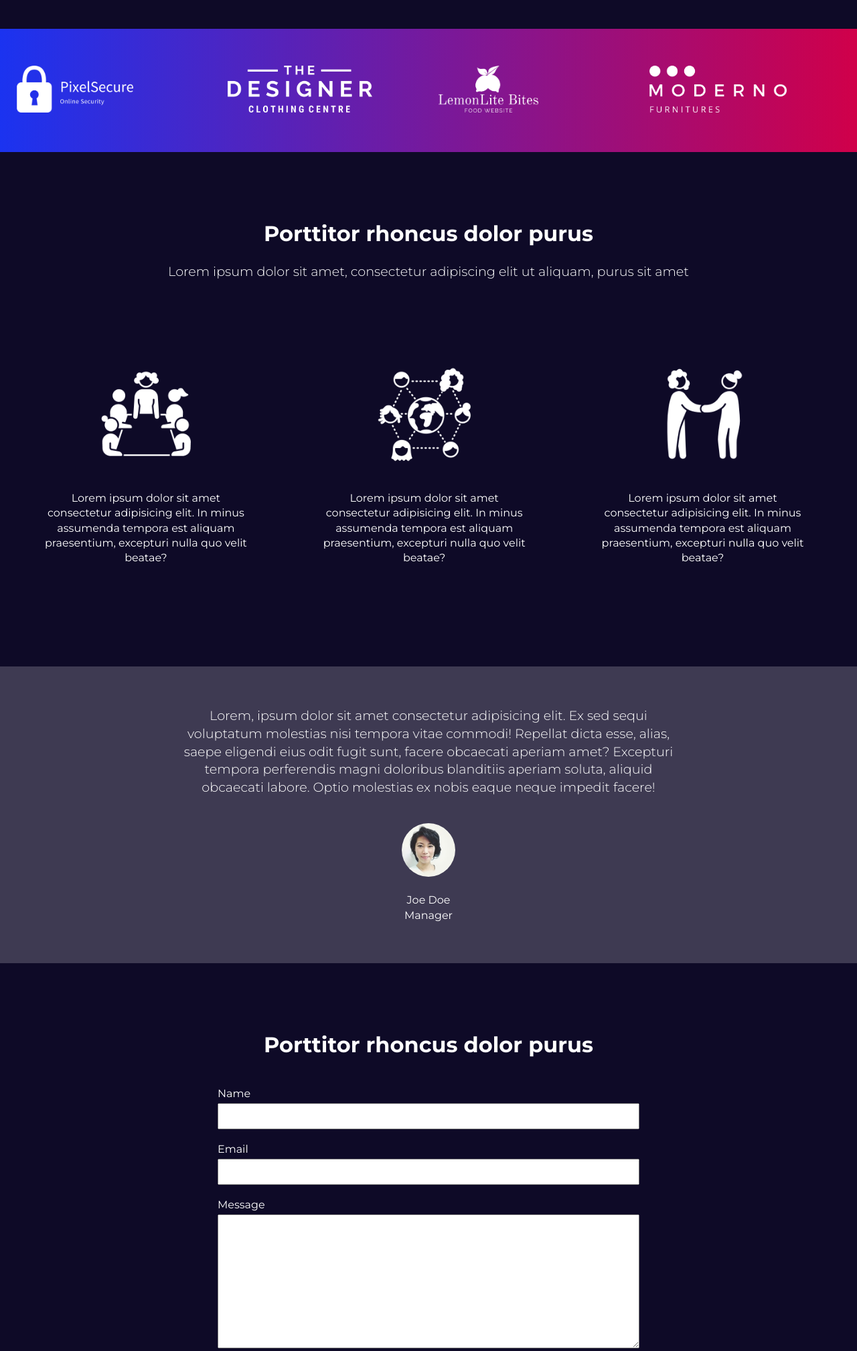
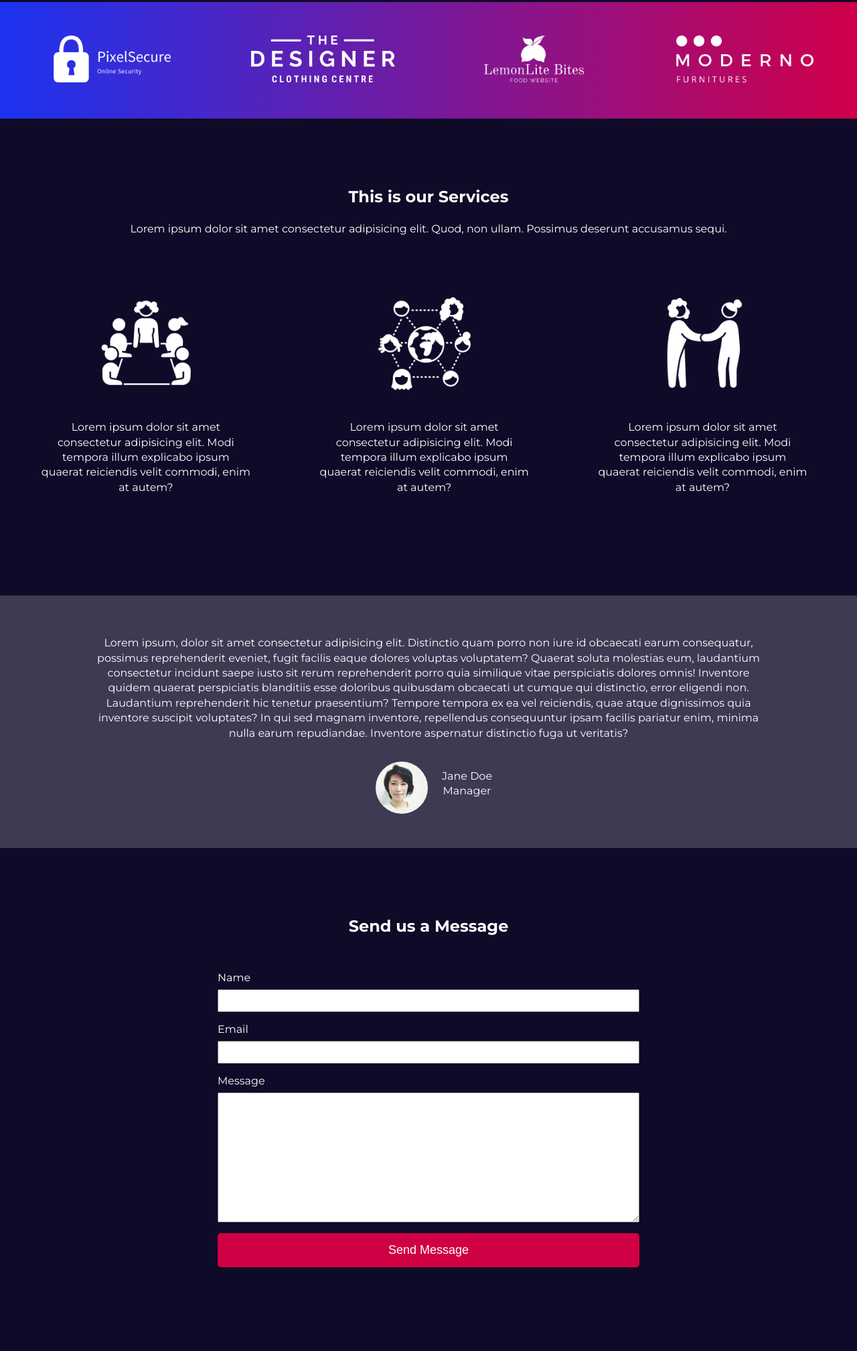
Before and after one commit to irimaya/103-gradients, a plain HTML site: page index.html in a window 1280 px wide. Shown: the part 783-2800 px from the top of the page at 67% size. Drawn offline with Linux system fonts and the light colour scheme.

Commit message:
updated html and css

```diff
--- a/css/mobile.css
+++ /dev/null
@@ -1,70 +0,0 @@
-/* Main Styling */
-h4 { font-size: 1.75rem; }
-
-/* Utility Classes */
-.pt-1 { padding-top: 10px;}
-.pb-1 { padding-bottom: 10px;}
-.pt-2 { padding-top: 20px;}
-.pb-2 { padding-bottom: 20px;}
-.pt-3 { padding-top: 30px;}
-.pb-3 { padding-bottom: 30px;}
-.pt-5 { padding-top: 50px;}
-.pb-5 { padding-bottom: 50px;}
-
-/* Nav */
-#navbar {
-  text-align: center;
-}
-
-#navbar .logo {
-  float: none;
-}
-
-#navbar ul {
-  float: none;
-}
-
-#navbar ul li {
-  float: none;
-}
-
-#navbar ul li a {
-  padding: 10px;
-}
-
-/* Showcase */
-#showcase img {
-  width: 80%;
-}
-
-#showcase p {
-  width: 100%;
-}
-
-/* Clients */
-#clients {
-  text-align: center;
-}
-
-.client-box {
-  float: none;
-  width: 100%;
-  padding-bottom: 10px;
-}
-
-/* Services */
-.service-box {
-  float: none;
-  width: 100%;
-  padding: 30px;
-}
-
-#testimonial p {
-  width: 90%;
-}
-
-/* Contact */
-#contact-form form {
-  width: 80%;
-  /* margin: 0 auto; */
-}
--- a/css/style.css
+++ b/css/style.css
@@ -1,9 +1,9 @@
-@import url('https://fonts.googleapis.com/css2?family=Montserrat:wght@200;300;400;700;900&display=swap');
+@import url('https://fonts.googleapis.com/css2?family=Montserrat:wght@100;200;300;400;600;700;800;900&display=swap');
 
 /* Reset */
 * {
+  padding: 0;
   margin: 0;
-  padding: 0;
   box-sizing: border-box;
 }
 
@@ -22,7 +22,7 @@ html {
 h1 { font-size: 2.5rem; }
 h2 { font-size: 2rem; }
 h3 { font-size: 1.75rem; }
-h4 { font-size: 2rem; }
+h4 { font-size: 1.5rem; }
 h5 { font-size: 1.25rem; }
 h6 { font-size: 1rem; }
 
@@ -51,73 +51,48 @@ a {
 
 .large {
   font-size: 1.2rem;
-  font-weight: 300;
 }
 
 .btn {
   display: inline-block;
   font-size: 18px;
   padding: 13px 20px;
-  cursor: pointer;
 }
 
 .btn-red {
-  background: #D0004A;
-  color: #ffffff;
-  border: 2px solid #D0004A;
+  background: #d00044;
+  color: #fff;
+  border: 2px solid #d00044;
   border-radius: 5px;
 }
 
-.btn-w100 {
-  width: 180px;
-  text-align: center;
+form label {
+  display: inline-block;
+  margin-bottom: 0.5rem;
 }
 
-.btn-red:hover {
-  background: #fff;
-  color: #D0004A;
-  border: 2px solid #D0004A;
+form .form-group {
+  margin-bottom: 1rem;
 }
 
-.pt-1 { padding-top: 20px;}
-.pb-1 { padding-bottom: 20px;}
-.pt-2 { padding-top: 40px;}
-.pb-2 { padding-bottom: 40px;}
-.pt-3 { padding-top: 60px;}
-.pb-3 { padding-bottom: 60px;}
-.pt-5 { padding-top: 100px;}
-.pb-5 { padding-bottom: 100px;}
-
-#contact-form .form-group{
-  margin-bottom: 20px;
-}
-
-#contact-form label {
+form .form-control {
   display: block;
-  margin-bottom: 5px;
-}
-
-#contact-form input,
-#contact-form textarea {
   width: 100%;
-  padding: 10px;
-}
-
-#contact-form textarea {
-  height: 200px;
-}
-
-#contact-form button {
-  width: 100%;
+  padding: .375rem .7rem;
+  font-size: 1rem;
 }
 
 /* Nav */
+#navbar{
+  overflow: auto;
+  padding-top: 20px;
+  padding-bottom: 20px;
+}
+
 #navbar .logo {
   float: left;
-  padding-top: 15px;
-  font-size: 1.5rem;
-  text-transform: uppercase;
-  font-weight: 900;
+  padding-top: 16px;
+  font-size: 25px;
 }
 
 #navbar ul {
@@ -138,6 +113,8 @@ a {
 /* Showcase */
 #showcase {
   text-align: center;
+  padding-top: 100px;
+  padding-bottom: 100px;
 }
 
 #showcase img {
@@ -147,26 +124,40 @@ a {
 #showcase p {
   width: 50%;
   margin: 0 auto;
+  padding-top: 40px;
+  padding-bottom: 40px;
+}
+
+#showcase a{
+  width: 180px;
 }
 
 /* Clients */
 #clients {
-  background-image: linear-gradient(to right, #1B33F0 , #D0004A);;
+  background-image: linear-gradient(to right, #1b33f0, #d0004a);
+  padding-top: 50px;
+  padding-bottom: 50px;
 }
 
 .client-box {
   float: left;
   width: 25%;
+  text-align: center;
 }
 
 .client-box img {
-  height: 100px;
-  padding: 15px;
+  height: 70px;
 }
 
 /* Services */
 #services {
   text-align: center;
+  padding-top: 100px;
+  padding-bottom: 100px;
+}
+
+#services h4 {
+  padding-bottom: 20px;
 }
 
 .service-box {
@@ -182,31 +173,65 @@ a {
 
 /* Testimonial */
 #testimonial {
-  background: #3E3A52;
-  text-align: center;
+  background: #3e3a52;
+  padding-top: 50px;
+  padding-bottom: 50px;
 }
 
 #testimonial p {
-  width: 60%;
-  margin: 0 auto;
+  text-align: center;
+  padding: 10px 120px;
 }
 
-.testimonial-detail-img img {
+.testimonial-detail {
+  padding-top: 20px;
+  padding-bottom: 20px;
+}
+
+.testimonial-detail-img {
+  float: left;
+  width: 50%;
+}
+
+.testimonial-detail-img img{
   width: 80px;
   border-radius: 50%;
+  padding: 1px;
+  float: right;
+}
+
+.testimonial-detail-name {
+  float: right;
+  width: 50%;
+}
+
+.testimonial-detail-name p {
+  padding: 12px 20px!important;
+  float: left;
 }
 
 /* Contact */
-#contact-form h4 {
-  text-align: center;
+#contact {
+  padding-top: 100px;
+  padding-bottom: 100px;
 }
 
-#contact-form form {
+#contact h4 {
+  text-align: center;
+  padding-bottom: 50px;
+}
+
+#contact form {
   width: 50%;
   margin: 0 auto;
 }
 
+#contact button {
+  width: 100%;
+}
+
 /* Footer */
-footer {
+#mainfooter {
   text-align: center;
+  padding: 40px;
 }
--- a/index.html
+++ b/index.html
@@ -5,30 +5,30 @@
   <meta http-equiv="X-UA-Compatible" content="IE=edge">
   <meta name="viewport" content="width=device-width, initial-scale=1.0">
   <link rel="stylesheet" href="css/style.css">
-  <link rel="stylesheet" media="screen and (max-width:768px)" href="css/mobile.css">
   <title>Gradients | Welcome</title>
 </head>
 <body>
+
   <header id="mainheader">
-    <nav id="navbar" class="pt-1 pb-1">
+    <nav id="navbar">
       <div class="container">
         <h1 class="logo">Gradients</h1>
         <ul>
           <li><a href="#services">Services</a></li>
-          <li><a href="#contact-form">Contact</a></li>
+          <li><a href="#contact">Contact</a></li>
         </ul>
       </div>
     </nav>
-    <div id="showcase" class="pt-5 pb-5">
+    <div id="showcase">
       <div class="container">
-        <img src="img/logo.png" alt="" class="pb-3">
-        <p class="large pb-3">Lorem ipsum dolor sit amet consectetur adipisicing elit. Vero reiciendis tempore iste quos beatae magnam fugit, consequatur fuga alias, nam nostrum iure ipsa at iusto.</p>
-        <a href="#services" class="btn btn-red btn-w100">Services</a>
+        <img src="img/logo.png" alt="">
+        <p class="large">Lorem ipsum dolor sit amet consectetur adipisicing elit. Ratione, similique sit. Facilis quia corrupti quo vero amet quibusdam reprehenderit doloribus!</p>
+        <a href="#services" class="btn btn-red">Services</a>
       </div>
     </div>
   </header>
 
-  <div id="clients" class="pt-2 pb-2">
+  <section id="clients">
     <div class="container">
       <div class="client-box">
         <img src="img/client-1.png" alt="">
@@ -43,64 +43,64 @@
         <img src="img/client-4.png" alt="">
       </div>
     </div>
-  </div>
+  </section>
 
-  <div id="services" class="pt-5 pb-5">
+  <section id="services">
     <div class="container">
-      <h4 class="pb-1">Porttitor rhoncus dolor purus</h4>
-      <p class="large pb-2">Lorem ipsum dolor sit amet, consectetur adipiscing elit ut aliquam, purus sit amet</p>
+      <h4>This is our Services</h4>
+      <p>Lorem ipsum dolor sit amet consectetur adipisicing elit. Quod, non ullam. Possimus deserunt accusamus sequi.</p>
       <div class="service-box">
         <img src="img/service-1.png" alt="">
-        <p>Lorem ipsum dolor sit amet consectetur adipisicing elit. In minus assumenda tempora est aliquam praesentium, excepturi nulla quo velit beatae?</p>
+        <p>Lorem ipsum dolor sit amet consectetur adipisicing elit. Modi tempora illum explicabo ipsum quaerat reiciendis velit commodi, enim at autem?</p>
       </div>
       <div class="service-box">
         <img src="img/service-2.png" alt="">
-        <p>Lorem ipsum dolor sit amet consectetur adipisicing elit. In minus assumenda tempora est aliquam praesentium, excepturi nulla quo velit beatae?</p>
+        <p>Lorem ipsum dolor sit amet consectetur adipisicing elit. Modi tempora illum explicabo ipsum quaerat reiciendis velit commodi, enim at autem?</p>
       </div>
       <div class="service-box">
         <img src="img/service-3.png" alt="">
-        <p>Lorem ipsum dolor sit amet consectetur adipisicing elit. In minus assumenda tempora est aliquam praesentium, excepturi nulla quo velit beatae?</p>
+        <p>Lorem ipsum dolor sit amet consectetur adipisicing elit. Modi tempora illum explicabo ipsum quaerat reiciendis velit commodi, enim at autem?</p>
       </div>
     </div>
-  </div>
+  </section>
 
-  <div id="testimonial" class="pt-3 pb-3">
+  <section id="testimonial">
     <div class="container">
-      <p class="large pb-2">Lorem, ipsum dolor sit amet consectetur adipisicing elit. Ex sed sequi voluptatum molestias nisi tempora vitae commodi! Repellat dicta esse, alias, saepe eligendi eius odit fugit sunt, facere obcaecati aperiam amet? Excepturi tempora perferendis magni doloribus blanditiis aperiam soluta, aliquid obcaecati labore. Optio molestias ex nobis eaque neque impedit facere!</p>
+      <p>Lorem ipsum, dolor sit amet consectetur adipisicing elit. Distinctio quam porro non iure id obcaecati earum consequatur, possimus reprehenderit eveniet, fugit facilis eaque dolores voluptas voluptatem? Quaerat soluta molestias eum, laudantium consectetur incidunt saepe iusto sit rerum reprehenderit porro quia similique vitae perspiciatis dolores omnis! Inventore quidem quaerat perspiciatis blanditiis esse doloribus quibusdam obcaecati ut cumque qui distinctio, error eligendi non. Laudantium reprehenderit hic tenetur praesentium? Tempore tempora ex ea vel reiciendis, quae atque dignissimos quia inventore suscipit voluptates? In qui sed magnam inventore, repellendus consequuntur ipsam facilis pariatur enim, minima nulla earum repudiandae. Inventore aspernatur distinctio fuga ut veritatis?</p>
       <div class="testimonial-detail">
-        <div class="testimonial-detail-img pb-1">
+        <div class="testimonial-detail-img">
           <img src="img/testimonial.jpg" alt="">
         </div>
         <div class="testimonial-detail-name">
-          <p>Joe Doe <br>Manager</p>
+          <p>Jane Doe <br> Manager</p>
         </div>
       </div>
     </div>
-  </div>
+  </section>
 
-  <div id="contact-form" class="pt-5 pb-5">
+  <section id="contact">
     <div class="container">
-      <h4 class="pb-2">Porttitor rhoncus dolor purus</h4>
-      <form>
+      <h4>Send us a Message</h4>
+      <form action="">
         <div class="form-group">
           <label for="name">Name</label>
-          <input type="text">
+          <input class="form-control" type="text">
         </div>
         <div class="form-group">
-          <label for="name">Email</label>
-          <input type="text">
+          <label for="email">Email</label>
+          <input class="form-control" type="email">
         </div>
         <div class="form-group">
-          <label for="name">Message</label>
-          <textarea cols="30" rows="10"></textarea>
+          <label for="message">Message</label>
+          <textarea class="form-control" name="message" id="" cols="30" rows="10"></textarea>
         </div>
-        <button class="btn btn-red" type="submit">Send Message</button>
+        <button class="btn btn-red">Send Message</button>
       </form>
     </div>
-  </div>
+  </section>
 
-  <footer id="mainfooter" class="pt-2 pb-2">
-    <p><a href="https://twitter.com/irimaya?ref_src=twsrc%5Etfw" class="twitter-follow-button" data-show-count="false">Follow @irimaya</a><script async src="https://platform.twitter.com/widgets.js" charset="utf-8"></script></p>
+  <footer id="mainfooter">
+    <a href="https://twitter.com/irimaya?ref_src=twsrc%5Etfw" class="twitter-follow-button" data-show-count="false">Follow @irimaya</a><script async src="https://platform.twitter.com/widgets.js" charset="utf-8"></script>
   </footer>
 
 </body>
```
